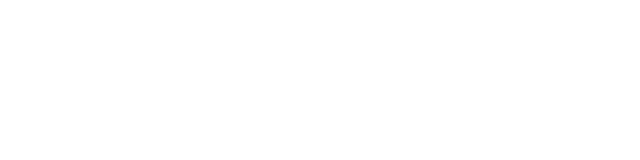
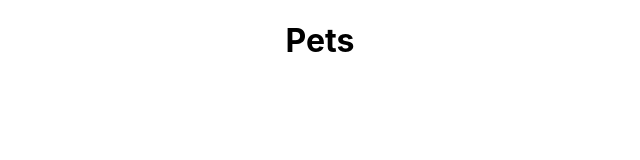
Before and after one commit to nicbuirod/Veterinaria_Front, a React (Create React App) app: page /pets-register in a window 1280 px wide. Shown: the top 160 px of the page, without its empty margins (320-960 px from the left). Built offline with nearby package versions, Linux system fonts and the light colour scheme.

Commit message:
cambios en petsRegister

```diff
--- a/src/pages/PetsRegister.jsx
+++ b/src/pages/PetsRegister.jsx
@@ -3,7 +3,7 @@
 const PetsRegister = ()=>{
 
     return (
-        <></>
+        <><h1>Pets</h1></>
     )
 
 }
```
